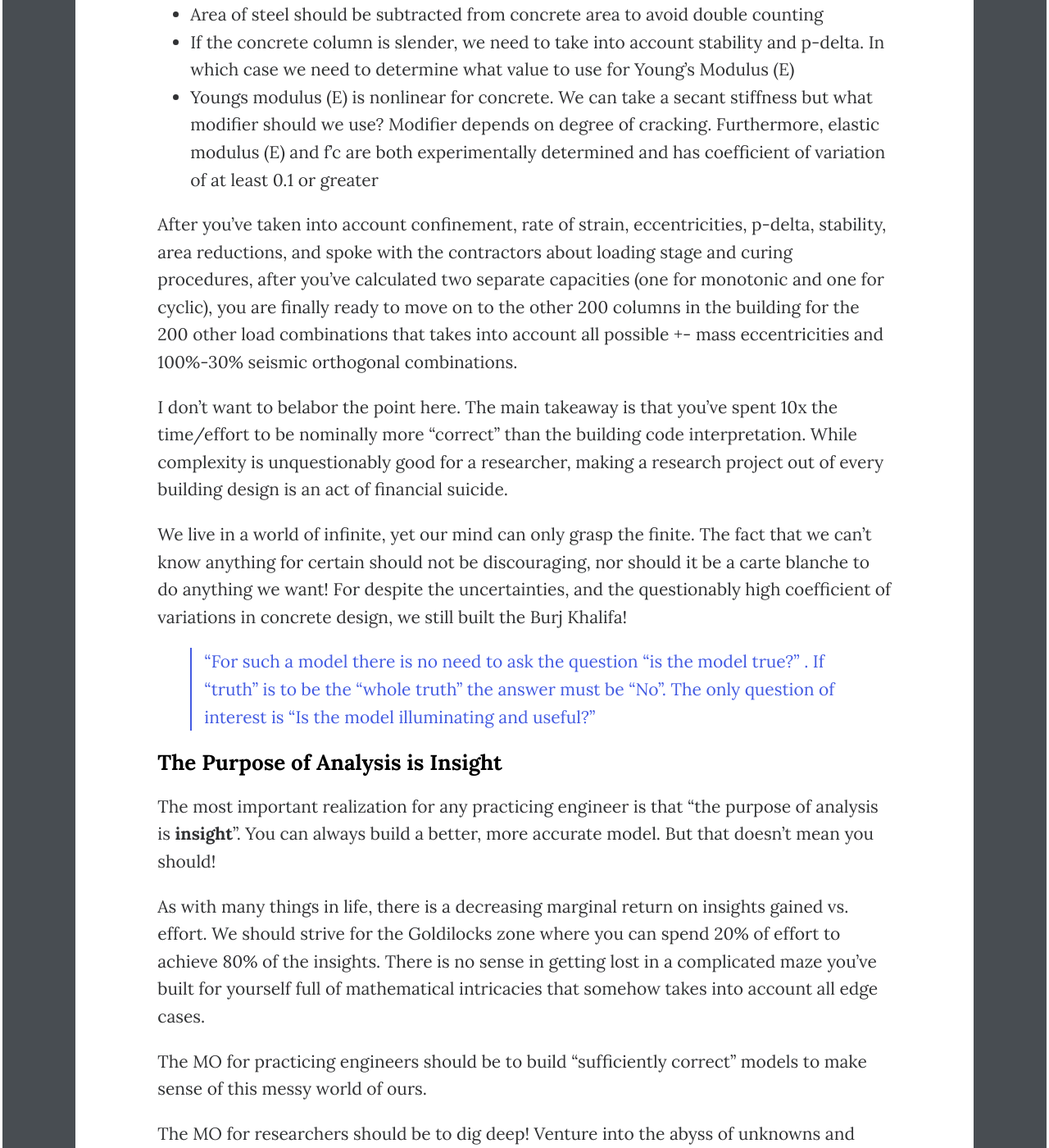
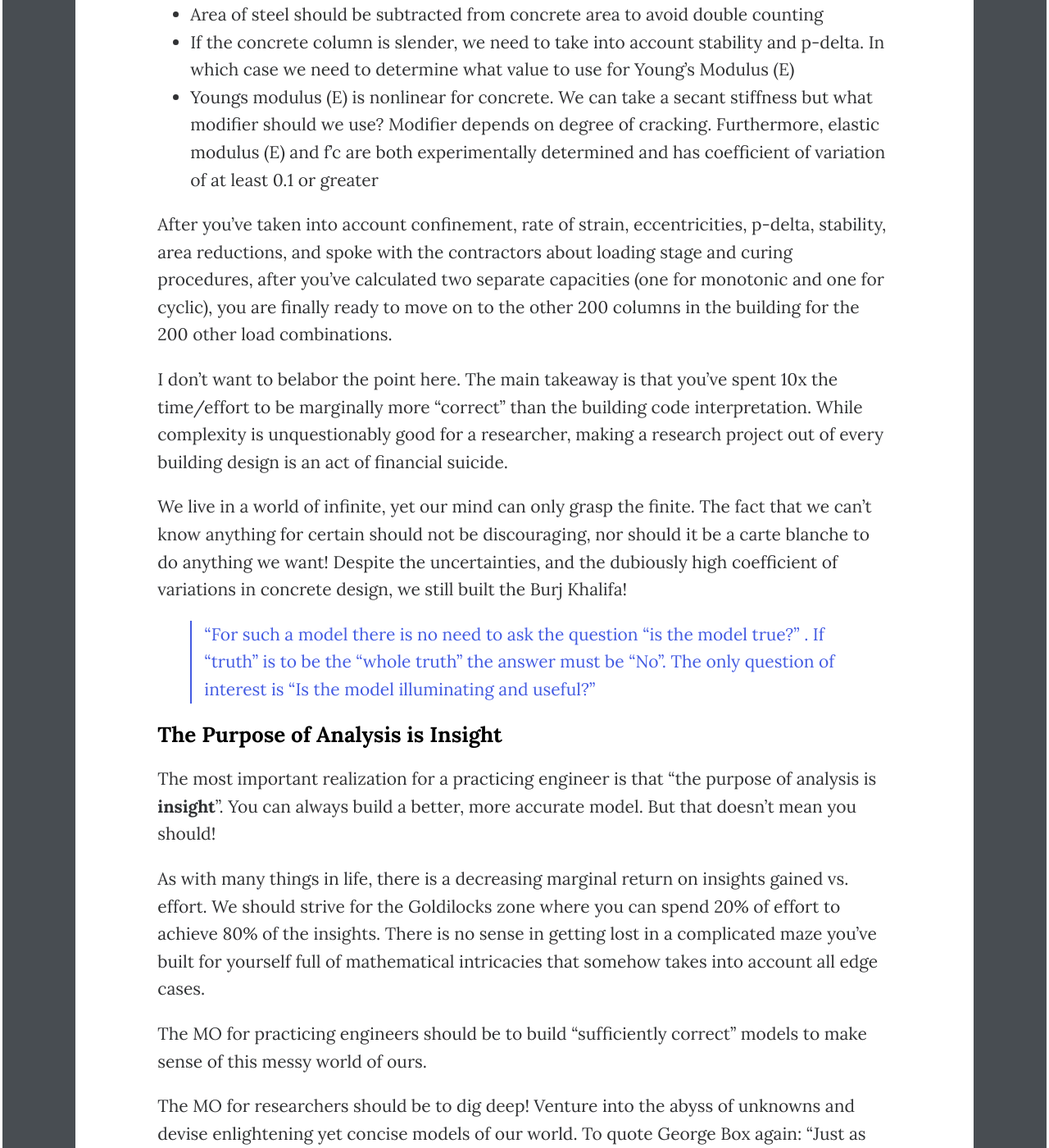
Before and after one commit to wcfrobert/wcfrobert.github.io, a Jekyll site: the page built from _posts/2022-11-15-models.md, in a window 1280 px wide and 1400 px high, scrolled down 1965 px. Shown: the whole window at 82% size. Built offline with Jekyll 4.4.1, drawn with Linux system fonts in a browser that asks for light colours; comment, search, counter and statistics services are not loaded; some of the changed text lies outside the part shown.

Commit message:
revision to survey article

```diff
--- a/_posts/2022-11-15-models.md
+++ b/_posts/2022-11-15-models.md
@@ -10,9 +10,9 @@
 
 > "All models are wrong, some are useful" - George Box
 
-I've heard of this aphorism many times from my college professors. While I've always known it to be true, the brilliant insight behind it did not register until I started working.
+I've heard of this aphorism many times from my college professors. While I've always known it to be true, its brilliant insight did not register until I started working.
 
-In any discipline, there is usually a gap between academia and industry. But within the context of structural engineering, this gap becomes galactic in size. The reason should be easy to understand. Economic pressure forces engineering firms to deliver their service as efficiently as possible. To put it another way, how "wrong" can they be while still ensuring public safety and code-compliance. It's quite unfortunate that many engineering disciplines have become commodities. Being "too" correct is bad for business. (although being wrong is worse)
+In any discipline, there is usually a gap between academia and industry. But within the context of structural engineering, this gap becomes galactic in size. The reason should be easy to understand. Economic pressure forces engineering firms to deliver their service as efficiently as possible. To put it another way, how "wrong" can we be while still ensuring public safety and code-compliance. It's quite unfortunate how many engineering disciplines have become commodities. Being "too" correct is bad for business. (although being wrong is worse)
 
 In short, researchers value rigor; practicing engineers value efficiency.
 
@@ -44,17 +46,17 @@
 * If the concrete column is slender, we need to take into account stability and p-delta. In which case we need to determine what value to use for Young's Modulus (E)
 * Youngs modulus (E) is nonlinear for concrete. We can take a secant stiffness but what modifier should we use? Modifier depends on degree of cracking. Furthermore, elastic modulus (E) and f'c are both experimentally determined and has coefficient of variation of at least 0.1 or greater
 
-After you've taken into account confinement, rate of strain, eccentricities, p-delta, stability, area reductions, and spoke with the contractors about loading stage and curing procedures, after you've calculated two separate capacities (one for monotonic and one for cyclic), you are finally ready to move on to the other 200 columns in the building for the 200 other load combinations that takes into account all possible +- mass eccentricities and 100%-30% seismic orthogonal combinations.
+After you've taken into account confinement, rate of strain, eccentricities, p-delta, stability, area reductions, and spoke with the contractors about loading stage and curing procedures, after you've calculated two separate capacities (one for monotonic and one for cyclic), you are finally ready to move on to the other 200 columns in the building for the 200 other load combinations.
 
-I don't want to belabor the point here. The main takeaway is that you've spent 10x the time/effort to be nominally more "correct" than the building code interpretation. While complexity is unquestionably good for a researcher, making a research project out of every building design is an act of financial suicide.
+I don't want to belabor the point here. The main takeaway is that you've spent 10x the time/effort to be marginally more "correct" than the building code interpretation. While complexity is unquestionably good for a researcher, making a research project out of every building design is an act of financial suicide.
 
-We live in a world of infinite, yet our mind can only grasp the finite. The fact that we can't know anything for certain should not be discouraging, nor should it be a carte blanche to do anything we want! For despite the uncertainties, and the questionably high coefficient of variations in concrete design, we still built the Burj Khalifa!
+We live in a world of infinite, yet our mind can only grasp the finite. The fact that we can't know anything for certain should not be discouraging, nor should it be a carte blanche to do anything we want! Despite the uncertainties, and the dubiously high coefficient of variations in concrete design, we still built the Burj Khalifa!
 
 > "For such a model there is no need to ask the question "is the model true?" . If "truth" is to be the "whole truth" the answer must be "No". The only question of interest is "Is the model illuminating and useful?"
 
 ## The Purpose of Analysis is Insight
 
-The most important realization for any practicing engineer is that "the purpose of analysis is **insight**". You can always build a better, more accurate model. But that doesn't mean you should!
+The most important realization for a practicing engineer is that "the purpose of analysis is **insight**". You can always build a better, more accurate model. But that doesn't mean you should!
 
 As with many things in life, there is a decreasing marginal return on insights gained vs. effort. We should strive for the Goldilocks zone where you can spend 20% of effort to achieve 80% of the insights. There is no sense in getting lost in a complicated maze you've built for yourself full of mathematical intricacies that somehow takes into account all edge cases.
 
@@ -62,7 +64,7 @@
 
 The MO for researchers should be to dig deep! Venture into the abyss of unknowns and devise enlightening yet concise models of our world. To quote George Box again: "Just as the ability to devise simple but evocative models is the signature of the great scientist so overelaboration and overparameterization is often the mark of mediocrity"
 
-The best advice I was ever given from a senior engineer was to start with a sensible design first with minimal, if any, mathematical calculations. Then as a second step, use math to draw insight and inform your design. Notice the sequence there! Any design should first and foremost make sense. The act of intuiting a preliminary design makes all the difference!
+The best advice I was ever given from a senior engineer was to start with a sensible design first (with minimal, if any, mathematical calculations). Then as a second step, use math to draw insight and inform your design. Notice the sequence there! Any design should first and foremost make sense.
 
 
 
```
Also changed, not shown: other parts of _posts/2022-11-15-models.md (+5 -3 lines), _posts/2022-06-07-survey.markdown (+34 -10 lines).
